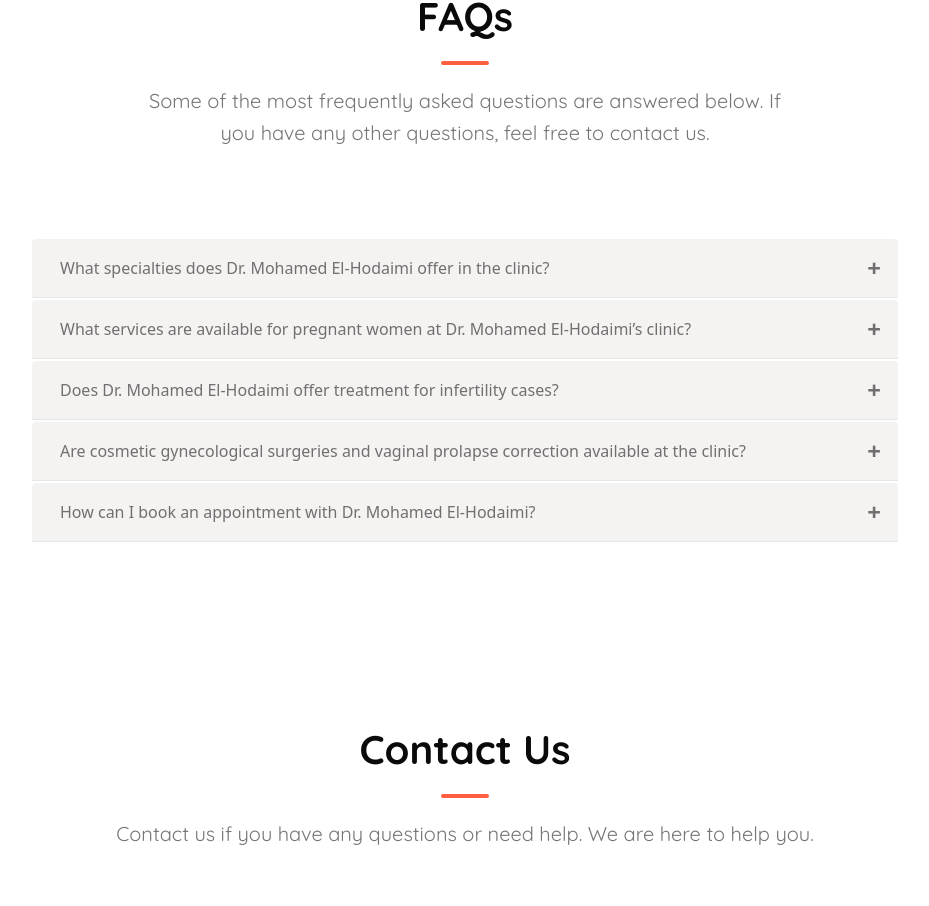
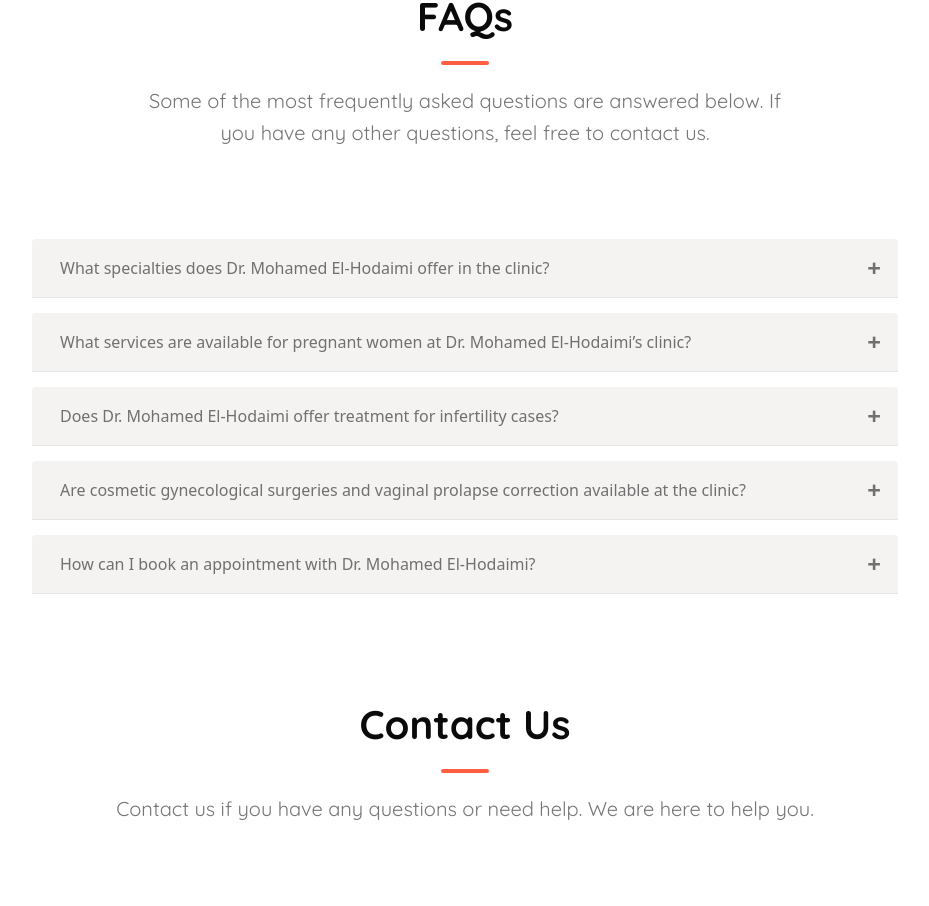
Before and after one commit to MohamedBadrr/Doctor, a React (Vite) app: page / in a window 1280 px wide. Shown: the part 2883-3789 px from the top of the page, without its empty margins (175-1104 px from the left). Built offline with nearby package versions, Linux system fonts and the light colour scheme.

Commit message:
delete large space before contact us section

```diff
--- a/src/component/FAQs.tsx
+++ b/src/component/FAQs.tsx
@@ -41,9 +41,9 @@ const FAQs = () => {
         {t("faq.desc")}
         </p>
       </div>
-      <div className="container w-full  md:w-[70%] px-[35px]  md:px-[15px] py-[60px] md:py-[90px]">
+      <div className="container w-full  md:w-[70%] px-[35px]  md:px-[15px] pt-[60px] md:pt-[90px]">
         {faqs.map((faq , index) => (
-          <Accordion key={index} className="mb-[2px] " type="single" collapsible>
+          <Accordion key={index} className="mb-[15px]" type="single" collapsible>
             <AccordionItem value="item-1 hover:text-secondary">
               <AccordionTrigger className="hover:text-secondary hover:border-none text-start hover:no-underline ps-[28px] pe-[17px] bg-[#F4F3F2] text-[#716F6F] text-[16px] font-normal">
                 {faq.question}
```
